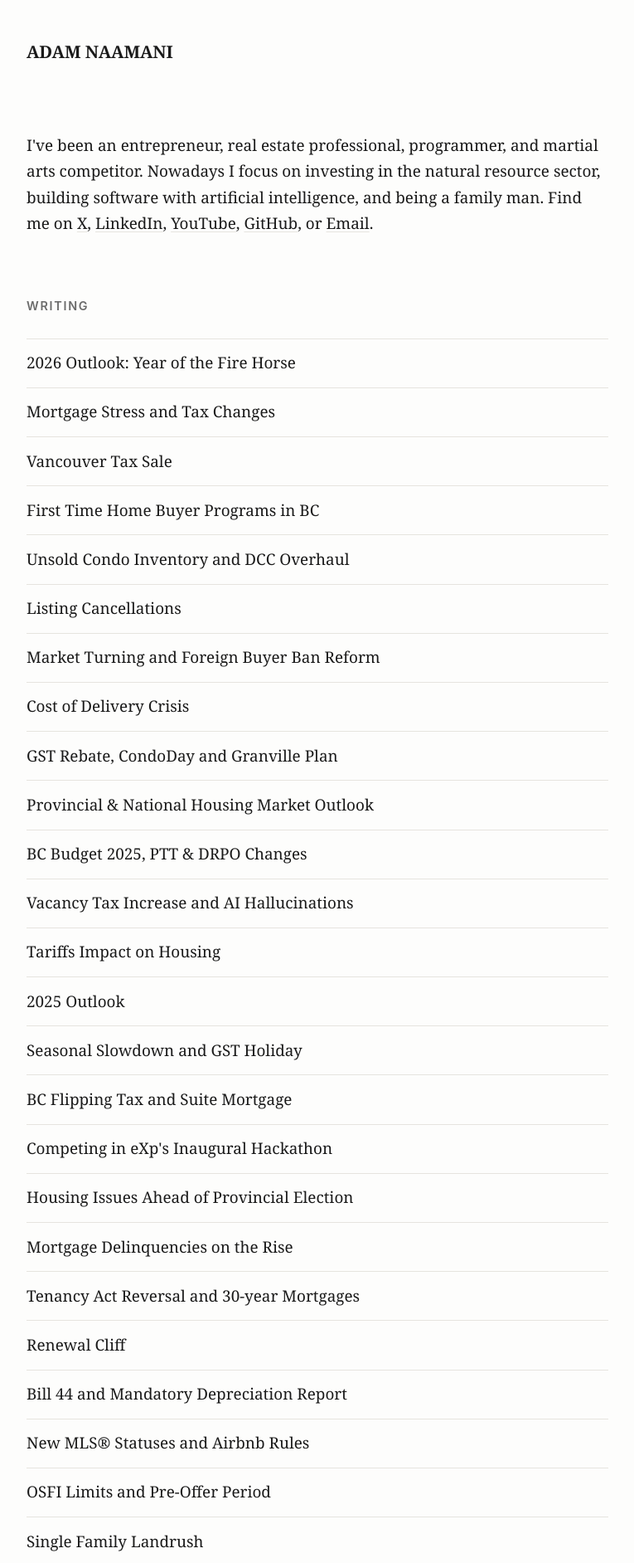
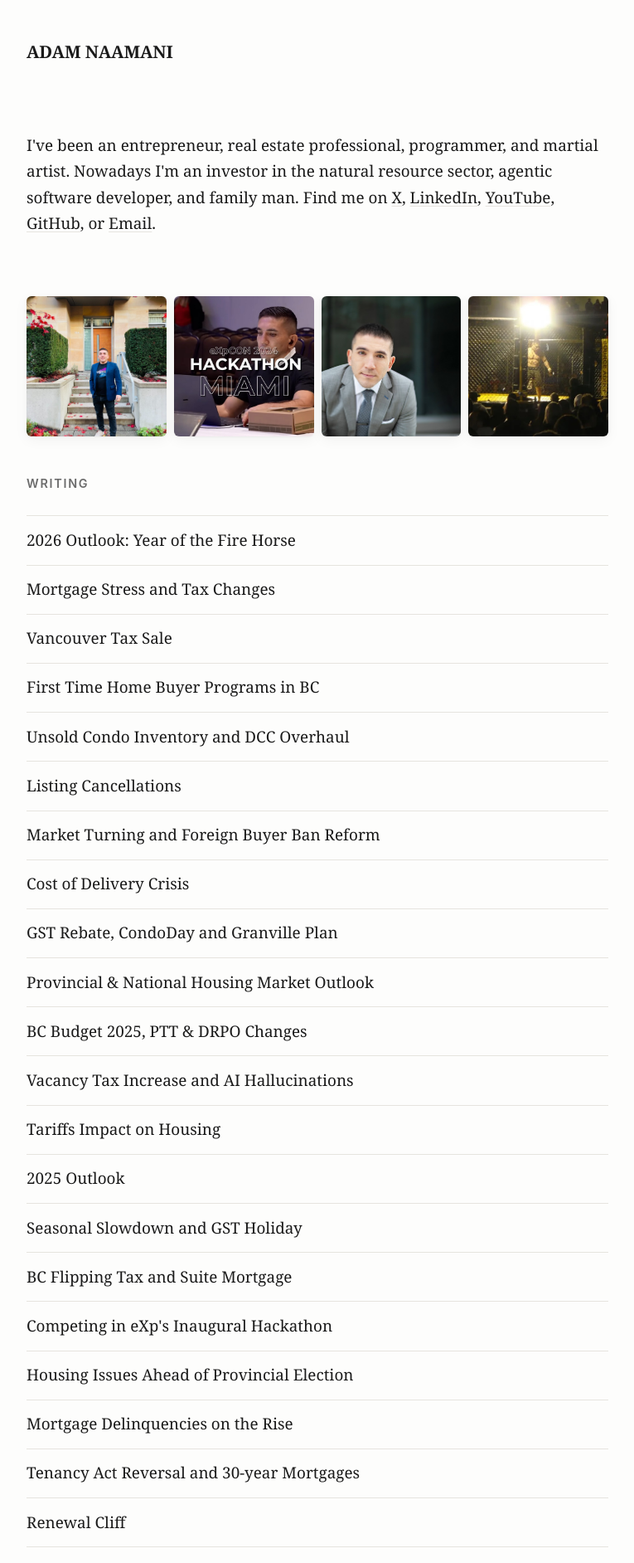
Before and after one commit to adamnaamani/adamnaamani, a Jekyll site: the page built from index.md, in a window 1280 px wide. Shown: the top 1884 px of the page at 83% size, without its empty margins (257-1022 px from the left). Built offline with Jekyll 4.4.1, drawn with Linux system fonts in a browser that asks for light colours.

Commit message:
Add home photo row and refresh site copy
Place four images in a grid above Writing on the home page, with
responsive two-column layout on narrow viewports. Update intro and
description wording, and add jekyll-seo-tag social links.

Made-with: Cursor

```diff
--- a/_config.yml
+++ b/_config.yml
@@ -1,9 +1,9 @@
 title: Adam Naamani
 email: adamnaamani@gmail.com
 description: >-
-  I've been an entrepreneur, real estate professional, programmer, and martial arts competitor. Nowadays I focus on investing in the natural resource sector, building software with artificial intelligence, and being a family man.
+  I've been an entrepreneur, real estate professional, programmer, and martial artist. Nowadays I'm an investor in the natural resource sector, agentic software developer, and family man.
 intro: >-
-  I've been an entrepreneur, real estate professional, programmer, and martial arts competitor. Nowadays I focus on investing in the natural resource sector, building software with artificial intelligence, and being a family man. Find me on <a href="https://x.com/adamknaamani">X</a>, <a href="https://www.linkedin.com/in/adamnaamani">LinkedIn</a>, <a href="https://www.youtube.com/@adamnaamani">YouTube</a>, <a href="https://github.com/adamnaamani">GitHub</a>, or <a href="mailto:adamnaamani@gmail.com">Email</a>.
+  I've been an entrepreneur, real estate professional, programmer, and martial artist. Nowadays I'm an investor in the natural resource sector, agentic software developer, and family man. Find me on <a href="https://x.com/adamknaamani">X</a>, <a href="https://www.linkedin.com/in/adamnaamani">LinkedIn</a>, <a href="https://www.youtube.com/@adamnaamani">YouTube</a>, <a href="https://github.com/adamnaamani">GitHub</a>, or <a href="mailto:adamnaamani@gmail.com">Email</a>.
 baseurl: ""
 url: "https://adamnaamani.com"
 lang: en
@@ -19,6 +19,14 @@ author:
 twitter:
   username: adamknaamani
   card: summary
+
+social:
+  name: Adam Naamani
+  links:
+    - https://x.com/adamknaamani
+    - https://www.linkedin.com/in/adamnaamani
+    - https://www.youtube.com/@adamnaamani
+    - https://github.com/adamnaamani
 
 plugins:
   - jekyll-feed
--- a/_layouts/home.html
+++ b/_layouts/home.html
@@ -13,6 +13,13 @@ layout: default
     </header>
   {%- endif -%}
 
+  <div class="home-photo-row" role="presentation">
+    <img src="{{ '/assets/images/home/adam-naamani-university-townhouse.png' | relative_url }}" alt="Adam Naamani outdoors in front of a building entrance." loading="lazy" decoding="async">
+    <img src="{{ '/assets/images/home/exp-hackathon-miami.png' | relative_url }}" alt="eXpCON 2024 Hackathon in Miami." loading="lazy" decoding="async">
+    <img src="{{ '/assets/images/home/adam-naamani-business.png' | relative_url }}" alt="Adam Naamani in business attire." loading="lazy" decoding="async">
+    <img src="{{ '/assets/images/home/kotc-nanaimo.png' | relative_url }}" alt="Mixed martial arts bout in a cage, viewed from the audience." loading="lazy" decoding="async">
+  </div>
+
   {{ content }}
 
   {%- if site.posts.size > 0 -%}
--- a/assets/css/main.css
+++ b/assets/css/main.css
@@ -160,7 +160,42 @@ section.home > header p a {
   white-space: normal;
   overflow-wrap: break-word;
 }
+
+section.home .home-photo-row {
+  display: grid;
+  grid-template-columns: repeat(4, minmax(0, 1fr));
+  gap: 0.5rem;
+  margin: 0 0 2.5rem;
+  width: 100%;
+}
+section.home .home-photo-row img {
+  width: 100%;
+  aspect-ratio: 1;
+  object-fit: cover;
+  border-radius: 6px;
+  margin: 0;
+  background: var(--code-bg);
+  box-shadow:
+    0 1px 2px rgba(0, 0, 0, 0.04),
+    0 4px 16px rgba(0, 0, 0, 0.05);
+}
+@media (prefers-color-scheme: dark) {
+  section.home .home-photo-row img {
+    box-shadow:
+      0 0 0 1px rgba(255, 255, 255, 0.04),
+      0 2px 20px rgba(0, 0, 0, 0.5);
+  }
+}
 @media (max-width: 40rem) {
+  section.home .home-photo-row {
+    grid-template-columns: repeat(2, minmax(0, 1fr));
+    width: 100vw;
+    margin-left: calc(50% - 50vw);
+    margin-right: calc(50% - 50vw);
+    padding-left: max(1.5rem, env(safe-area-inset-left, 0px));
+    padding-right: max(1.5rem, env(safe-area-inset-right, 0px));
+    box-sizing: border-box;
+  }
   section.home > header {
     width: 100vw;
     margin-left: calc(50% - 50vw);
```
Also changed, not shown: assets/images/home/adam-naamani-business.png (added), assets/images/home/adam-naamani-university-townhouse.png (added), assets/images/home/exp-hackathon-miami.png (added), assets/images/home/kotc-nanaimo.png (added).
